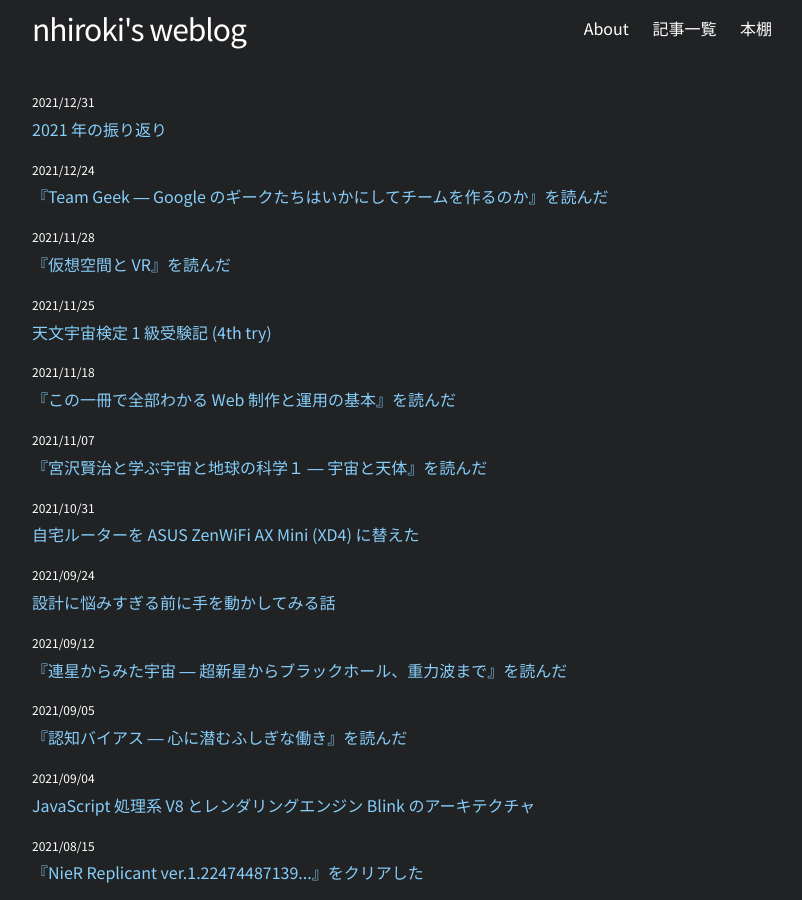
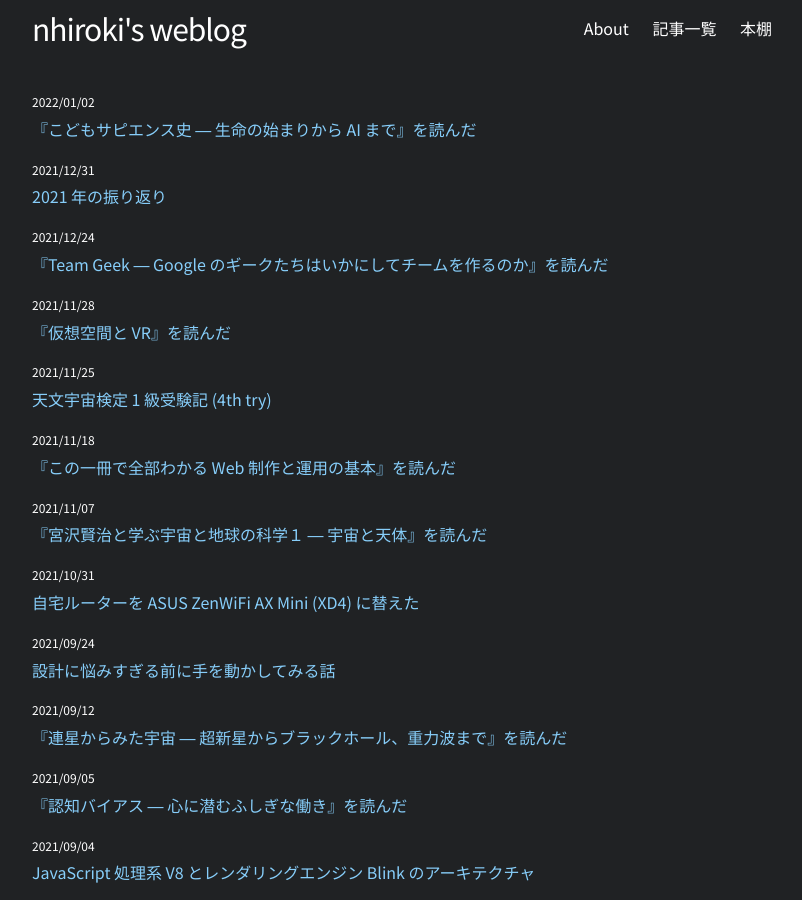
Before and after one commit to nhiroki/nhiroki.github.io, a Jekyll site: the page built from index.html, in a window 1280 px wide and 900 px high. Shown: the whole window, without its empty margins (238-1040 px from the left). Built offline with Jekyll 4.4.1, drawn with Linux system fonts in a browser that asks for light colours; some of the changed lines change nothing that is shown.

Commit message:
Publish a new article

```diff
--- /dev/null
+++ b/_posts/2022-01-02-book-history-of-sapiens-for-children.md
@@ -0,0 +1,25 @@
+---
+layout: post
+title: "『こどもサピエンス史 ― 生命の始まりから AI まで』を読んだ"
+date: 2022-01-02 00:00:00 +09:00
+tags: book
+image: /images/book-miyazawa-kenji-space-and-earth-science-1.webp
+---
+
+『こどもサピエンス史 ― 生命の始まりから AI まで』を読みました。
+
+![表紙](/images/book-history-of-sapiens-for-children.webp)
+
+人類の誕生、知能の発達、集団の形成、社会や文化の発展、大航海時代や産業革命、そして近代化へ。本書は人類史の一連の出来事を可愛らしいイラストと口語調の柔らかい文体で紹介しています。子ども向けということで、史実を教科書的に詳しく述べるのではなく、大雑把な人類史の流れをまるで物語のように紹介しています。大人が人類史を学び直すときの最初の一冊にもピッタリだと思いました。
+
+元々ネアンデルタール人やホモサピエンスの進化に興味を持った子ども（小学校１年生）のために買ったんですが、パラパラめくってみたら１年生にはちょっと難しそうだったので私が読みました。人類史の流れが掴めたので、次は『サピエンス全史』を読んでみたいと思っています。本書タイトル横の付記によると、どうやら著者は『サピエンス全史』に触発されて本書をこども向けに書き下ろしたようですね。
+
+そのうち読んでくれることを期待して、子ども用の本棚にそっとしまいます・・・
+
+目次
+
+- 頭の中の大革命
+- 農耕の始まり
+- みんなでいっしょに
+- 科学が世界に広まる
+- モノとお金
--- a/books.md
+++ b/books.md
@@ -1,7 +1,7 @@
 ---
 layout: page
 title: 本棚
-date: 2021/12/29
+date: 2022/01/02
 permalink: /books/
 ---
 
@@ -377,6 +377,7 @@ permalink: /books/
 
 - ([途中](https://twitter.com/nhiroki_/status/975904460047175681)) 異文化理解力 ― 相手と自分の真意がわかる ビジネスパーソン必須の教養
 
+- ([2022](/2022/01/02/book-history-of-sapiens-for-children)) こどもサピエンス史 ― 生命の始まりから AI まで
 - ([2021](https://twitter.com/nhiroki_/status/1456970450722983943)) 東京 23 区凸凹地図
 - ([2021](/2021/09/05/book-cognitive-bias)) 認知バイアス ― 心に潜むふしぎな働き
 - ([2021](https://twitter.com/nhiroki_/status/1421797597237239813)) よい資料を作るためのレイアウトのルール 伝わるデザインの基本（増補改訂 3 版）
```
Also changed, not shown: images/book-history-of-sapiens-for-children.webp (added).
